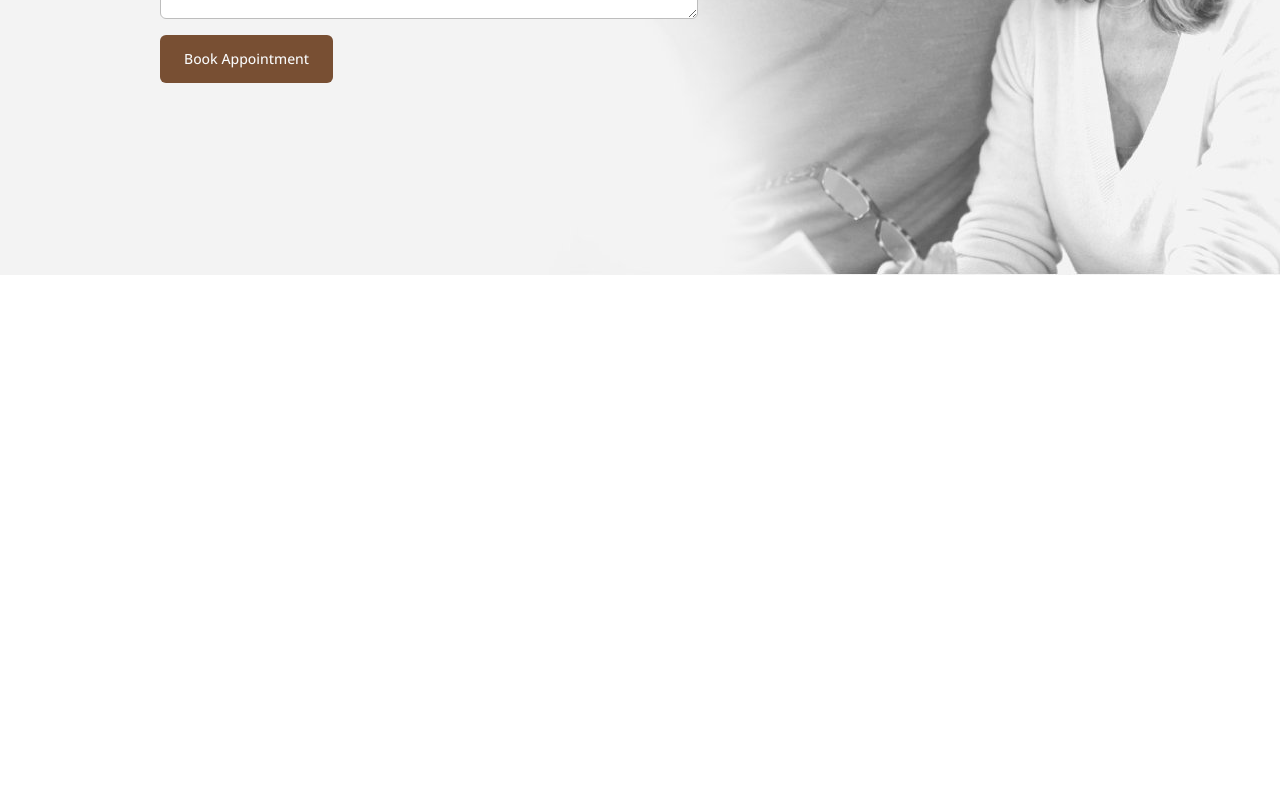
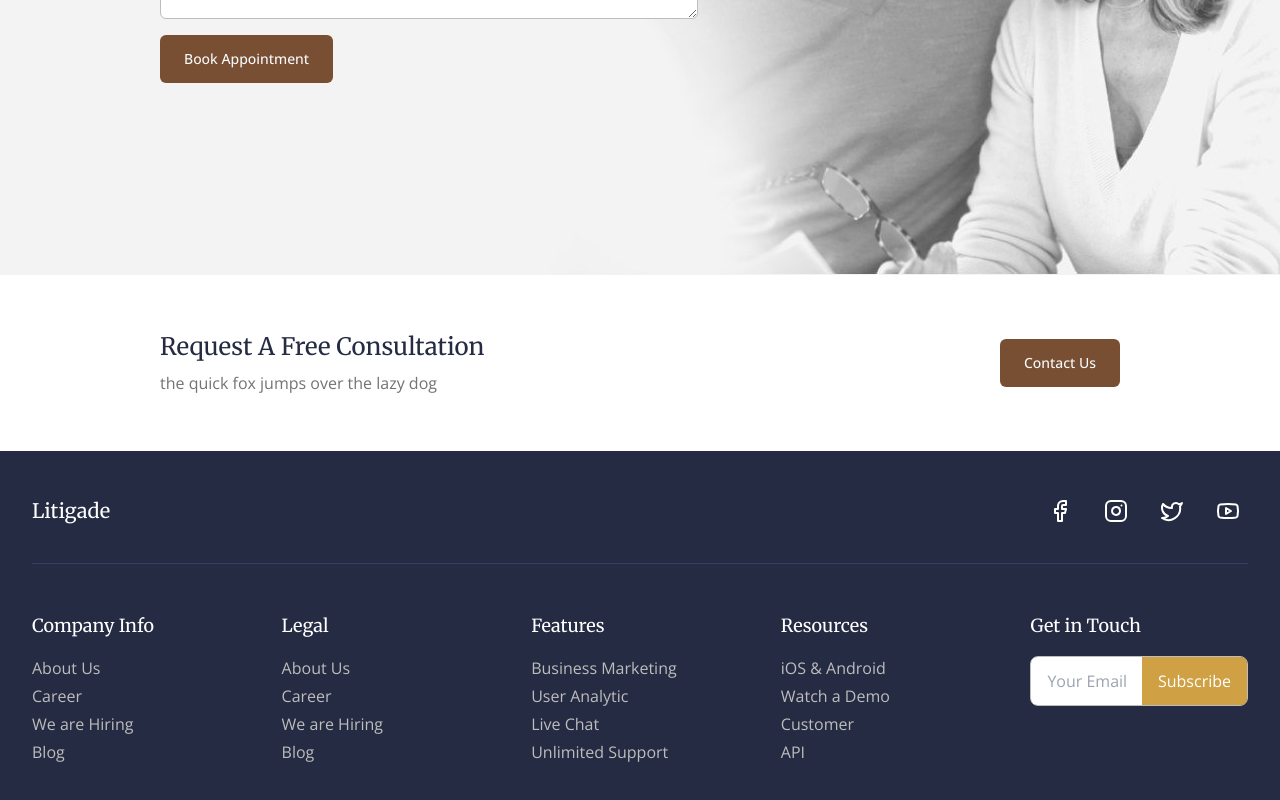
Before and after one commit to Raczan/FUNTEC, a Next.js app: page / in a window 1280 px wide. Shown: the part 4070-4870 px from the top of the page. Before the commit the page ends 4345 px from the top, so only its background shows below. Built offline with nearby package versions, Linux system fonts and the light colour scheme.

Commit message:
feat: add footer component

```diff
--- a/src/app/page.tsx
+++ b/src/app/page.tsx
@@ -14,6 +14,7 @@ import {
 } from '@/components/ui/card';
 import { services, attorneys } from '@/constants';
 import { Facebook, Instagram, Twitter } from 'lucide-react';
+import Footer from '@/components/footer';
 
 const merriWeather = Merriweather({
   weight: '900',
@@ -276,6 +277,30 @@ export default function Home() {
           <ContactUs />
         </div>
       </section>
+      <section className="h-auto w-full">
+        <div className="gap-x-6 gap-y-8 py-14 mx-auto max-w-5xl px-2 sm:px-6 lg:px-8 space-y-14 flex sm:flex-row flex-col sm:justify-between">
+          <div className="space-y-2 w-full">
+            <h2
+              className={cn(
+                'text-blueNavy text-2xl',
+                merriWeather400.className
+              )}
+            >
+              Request A Free Consultation
+            </h2>
+            <p className="max-w-lg text-lightGray">
+              the quick fox jumps over the lazy dog
+            </p>
+          </div>
+          <Button
+            className="hover:bg-brown/90 bg-brown w-full sm:w-fit p-6 !my-auto"
+            type="submit"
+          >
+            Contact Us
+          </Button>
+        </div>
+      </section>
+      <Footer />
     </main>
   );
 }
--- /dev/null
+++ b/src/components/footer.tsx
@@ -0,0 +1,183 @@
+import React from 'react';
+import { Merriweather } from 'next/font/google';
+import Link from 'next/link';
+import { cn } from '@/lib/utils';
+import { Facebook, Instagram, Twitter, Youtube } from 'lucide-react';
+import { Button } from './ui/button';
+
+const merriWeather = Merriweather({
+  weight: '400',
+  subsets: ['latin'],
+});
+
+const Footer = () => {
+  return (
+    <footer className="bg-blueNavy text-white py-10">
+      <div className="container mx-auto max-w-7xl px-2 sm:px-6 lg:px-8">
+        <div className="flex justify-between items-center mb-8">
+          <Link href="/" className={cn('text-xl', merriWeather.className)}>
+            Litigade
+          </Link>
+          <div className="flex space-x-4">
+            <a
+              href="https://www.facebook.com/"
+              className="text-xl"
+              target="_blank"
+            >
+              <Button variant="ghost" size="icon">
+                <Facebook className="h-6 w-6" />
+              </Button>
+            </a>
+            <a
+              href="https://www.instagram.com/"
+              className="text-xl"
+              target="_blank"
+            >
+              <Button variant="ghost" size="icon">
+                <Instagram className="h-6 w-6" />
+              </Button>
+            </a>
+            <a href="https://x.com/" className="text-xl" target="_blank">
+              <Button variant="ghost" size="icon">
+                <Twitter className="h-6 w-6" />
+              </Button>
+            </a>
+            <a
+              href="https://www.youtube.com/"
+              className="text-xl"
+              target="_blank"
+            >
+              <Button variant="ghost" size="icon">
+                <Youtube className="h-6 w-6" />
+              </Button>
+            </a>
+          </div>
+        </div>
+        <div className="w-full border-b border-[#364067] mb-12"></div>
+        <div className="grid grid-cols-1 md:grid-cols-5 gap-8 mb-6">
+          <div>
+            <h3
+              className={cn(
+                'text-lg font-semibold mb-4',
+                merriWeather.className
+              )}
+            >
+              Company Info
+            </h3>
+            <ul className="space-y-1 text-mutedGray">
+              <li>
+                <a href="#">About Us</a>
+              </li>
+              <li>
+                <a href="#">Career</a>
+              </li>
+              <li>
+                <a href="#">We are Hiring</a>
+              </li>
+              <li>
+                <a href="#">Blog</a>
+              </li>
+            </ul>
+          </div>
+          <div>
+            <h3
+              className={cn(
+                'text-lg font-semibold mb-4',
+                merriWeather.className
+              )}
+            >
+              Legal
+            </h3>
+            <ul className="space-y-1 text-mutedGray">
+              <li>
+                <a href="#">About Us</a>
+              </li>
+              <li>
+                <a href="#">Career</a>
+              </li>
+              <li>
+                <a href="#">We are Hiring</a>
+              </li>
+              <li>
+                <a href="#">Blog</a>
+              </li>
+            </ul>
+          </div>
+          <div>
+            <h3
+              className={cn(
+                'text-lg font-semibold mb-4',
+                merriWeather.className
+              )}
+            >
+              Features
+            </h3>
+            <ul className="space-y-1 text-mutedGray">
+              <li>
+                <a href="#">Business Marketing</a>
+              </li>
+              <li>
+                <a href="#">User Analytic</a>
+              </li>
+              <li>
+                <a href="#">Live Chat</a>
+              </li>
+              <li>
+                <a href="#">Unlimited Support</a>
+              </li>
+            </ul>
+          </div>
+          <div>
+            <h3
+              className={cn(
+                'text-lg font-semibold mb-4',
+                merriWeather.className
+              )}
+            >
+              Resources
+            </h3>
+            <ul className="space-y-1 text-mutedGray">
+              <li>
+                <a href="#">iOS & Android</a>
+              </li>
+              <li>
+                <a href="#">Watch a Demo</a>
+              </li>
+              <li>
+                <a href="#">Customer</a>
+              </li>
+              <li>
+                <a href="#">API</a>
+              </li>
+            </ul>
+          </div>
+          <div>
+            <h3
+              className={cn(
+                'text-lg font-semibold mb-4',
+                merriWeather.className
+              )}
+            >
+              Get in Touch
+            </h3>
+            <form className="flex border border-mutedGray rounded-lg">
+              <input
+                type="email"
+                placeholder="Your Email"
+                className="px-4 py-3 w-full rounded-l-md text-black"
+              />
+              <button
+                type="submit"
+                className="px-4 py-2 bg-gold text-white rounded-r-md"
+              >
+                Subscribe
+              </button>
+            </form>
+          </div>
+        </div>
+      </div>
+    </footer>
+  );
+};
+
+export default Footer;
```
